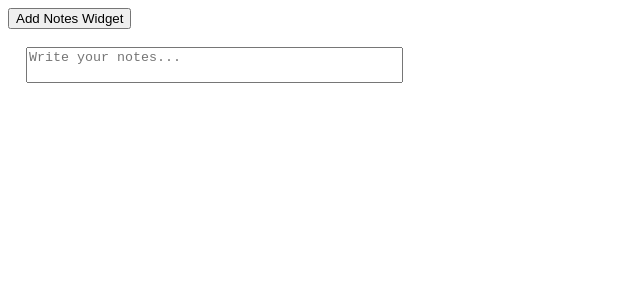
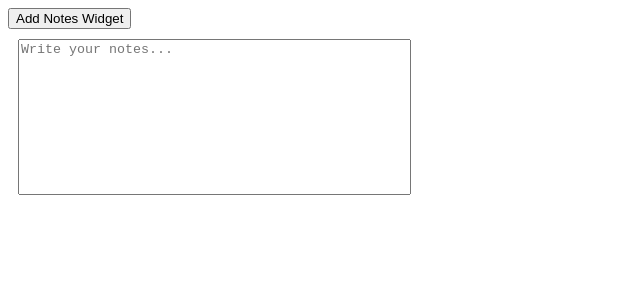
Before and after one commit to jos-cab/Flowdesk, a React (Vite) app in the folder frontend/: page / in a window 1280 px wide. Both pictures are taken after a click on the button "Add Notes Widget". Shown: the top 300 px of the page, without its empty margins (0-640 px from the left). Built offline with nearby package versions, Linux system fonts and the light colour scheme.

Commit message:
fix: remove unnecesary padding

```diff
--- a/frontend/package.json
+++ b/frontend/package.json
@@ -1,7 +1,7 @@
 {
 	"name": "flowdesk",
 	"private": true,
-	"version": "0.2.2",
+	"version": "0.2.3",
 	"type": "module",
 	"scripts": {
 		"dev": "vite",
--- a/frontend/src/components/WidgetRenderer.tsx
+++ b/frontend/src/components/WidgetRenderer.tsx
@@ -15,12 +15,10 @@ export default function WidgetRenderer({
 	const Component = definition.component;
 
 	return (
-		<div>
-			<Component
-				id={widget.id}
-				config={widget.config}
-				onConfigChange={(config) => onConfigChange(widget.id, config)}
-			/>
-		</div>
+		<Component
+			id={widget.id}
+			config={widget.config}
+			onConfigChange={(config) => onConfigChange(widget.id, config)}
+		/>
 	);
 }
--- a/frontend/src/widgets/NotesWidget.tsx
+++ b/frontend/src/widgets/NotesWidget.tsx
@@ -16,7 +16,7 @@ export default function NotesWidget({ config, onConfigChange }: WidgetProps) {
 	};
 
 	return (
-		<div style={{ padding: 8, height: '100%' }}>
+		<div style={{ height: '100%' }}>
 			<textarea
 				value={notesConfig?.text ?? ''}
 				onChange={(e) => handleChange(e.target.value)}
```
